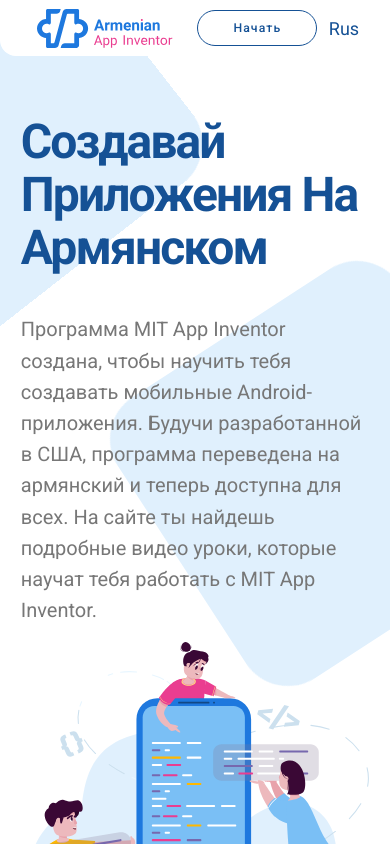
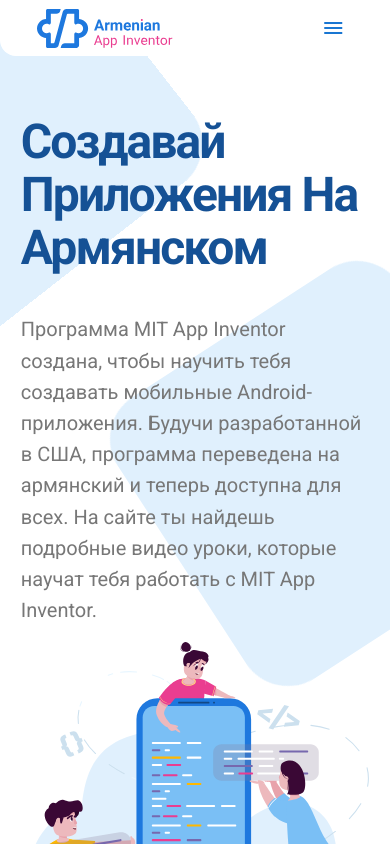
Before and after one commit to imapagan/appinv_front, a Vue app: page / in a window 390 px wide. Shown: the top 844 px of the page. Built offline with nearby package versions, Linux system fonts and the light colour scheme; what vue-yandex-metrika would draw is missing.

Commit message:
feat: add Navbar

```diff
--- a/src/components/Header.vue
+++ b/src/components/Header.vue
@@ -1,4 +1,5 @@
 <template>
+  <div>
     <v-app-bar app color="white" class="header rounded-b-xl" elevate-on-scroll>
       <router-link to="/">
         <v-img :src="require('@/assets/logo.svg')" />
@@ -9,7 +10,9 @@
           >Rus</InlineLink
         >
         /
-      <InlineLink @click="setLocale('arm')" :is-active="$i18n.locale === 'arm'"
+        <InlineLink
+          @click="setLocale('arm')"
+          :is-active="$i18n.locale === 'arm'"
           >Arm</InlineLink
         >
       </div>
@@ -21,34 +24,74 @@
             <InlineLink>{{ item.name }}</InlineLink>
           </router-link>
         </li>
-      <a target="_blank" href="http://ai2.appinventor.mit.edu/?locale=ru">
+        <a
+          class="d-none d-sm-block"
+          target="_blank"
+          href="http://ai2.appinventor.mit.edu/?locale=ru"
+        >
           <WideButton>
             {{ $t("startButton") }}
           </WideButton>
         </a>
-      <div class="locale-mobile ml-3">
-        <InlineLink @click="changeLocale">{{
-          $i18n.locale === "ru" ? "Rus" : "Arm"
-        }}</InlineLink>
-      </div>
-    </ul>
-
         <v-btn
-      v-if="$router.currentRoute.name !== 'Login'"
-      class="mx-2 d-flex d-sm-none"
+          @click="draw = !draw"
+          class="ml-2"
+          color="primary"
           fab
-      dark
+          light
           small
           icon
-      @click="drawer = !drawer"
         >
-      <div class="hamburger d-flex d-md-none flex-column">
-        <span></span>
-        <span></span>
-        <span></span>
+          <v-icon>
+            mdi-menu
+          </v-icon>
+        </v-btn>
+      </ul>
+    </v-app-bar>
+    <v-navigation-drawer
+      class="navbar pl-4"
+      v-model="draw"
+      light
+      app
+      right
+      fixed
+    >
+      <div class="locale-mobile">
+        <InlineLink @click="setLocale('ru')" :is-active="$i18n.locale === 'ru'"
+          >Rus</InlineLink
+        >
+        /
+        <InlineLink
+          @click="setLocale('arm')"
+          :is-active="$i18n.locale === 'arm'"
+          >Arm</InlineLink
+        >
       </div>
-    </v-btn>
-  </v-app-bar>
+      <v-list class="navbarMenu">
+        <v-list-item
+          v-for="item in menuItems"
+          :key="item.url"
+          link
+          :to="item.url"
+        >
+          <v-list-item-content>
+            <v-list-item-title class="pNormal mb-3">
+              {{ item.name }}
+            </v-list-item-title>
+          </v-list-item-content>
+        </v-list-item>
+      </v-list>
+      <a
+        class="startMobile"
+        target="_blank"
+        href="http://ai2.appinventor.mit.edu/?locale=ru"
+      >
+        <WideButton>
+          {{ $t("startButton") }}
+        </WideButton>
+      </a>
+    </v-navigation-drawer>
+  </div>
 </template>
 
 <script>
@@ -63,6 +106,9 @@ export default {
     const locale = localStorage.getItem("locale");
     if (locale) this.$i18n.locale = locale;
   },
+  data: () => ({
+    draw: false
+  }),
   methods: {
     setLocale(locale) {
       this.$i18n.locale = locale;
@@ -99,8 +145,16 @@ export default {
 
 .locale-mobile
   display: none
+  margin-top: get-vw(20px)
   @include phoneMedia
     display: block
+
+.navbarMenu
+  margin-top: get-vw(180px) !important
+
+.startMobile
+  position: absolute
+  bottom: get-vw(80px)
 </style>
 
 <style lang="sass">
--- a/src/components/Partners.vue
+++ b/src/components/Partners.vue
@@ -63,7 +63,7 @@ export default {
       arrows: true,
       autoplay: true,
       speed: 300,
-      dots: true,
+      dots: false,
       infinite: true,
       slidesToShow: 3,
       centerMode: true,
@@ -89,10 +89,7 @@ export default {
         width: 100%
         text-align: center
         color: #313768
-        h1
-            //font-size: 3.4rem
         p
-            //font-size: 1.8rem
             a
                 color: #155195 !important
     &__carousel
--- a/src/components/WideButton.vue
+++ b/src/components/WideButton.vue
@@ -27,6 +27,7 @@ export default {
   text-transform: unset
   font-size: 16px
   transition: .3s
+
   &:hover
     background: $primary
     color: #ffffff !important
```
Lines whose indentation alone changed are shown as unchanged.
